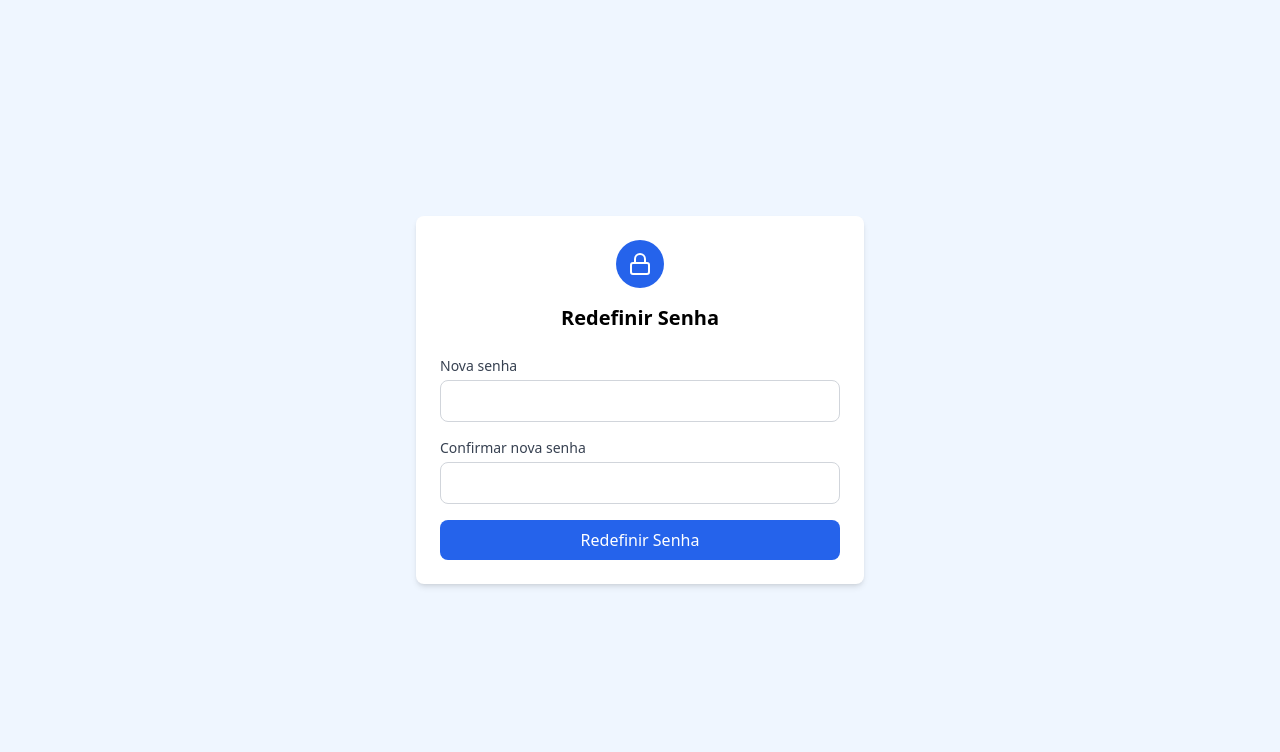
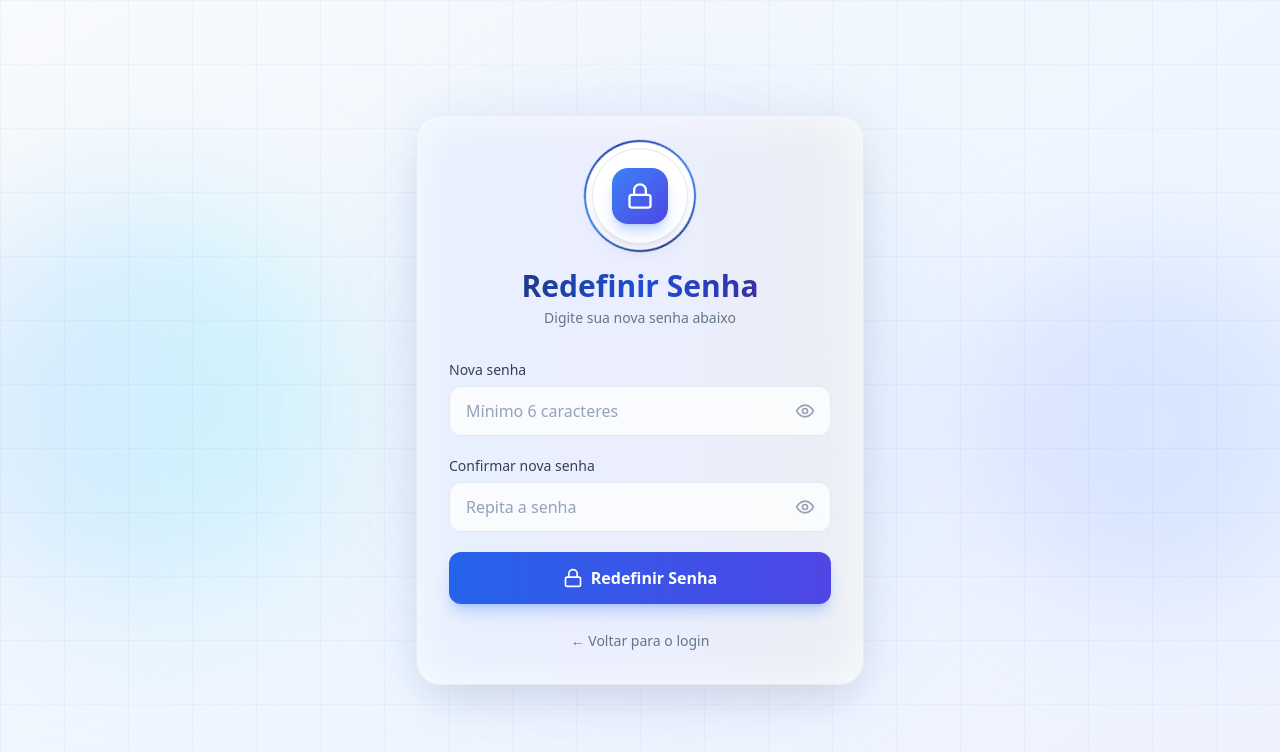
Before and after one commit to sistemas-fafin-lab/flowlab, a React (Vite) app: page /reset-password in a window 1280 px wide. Shown: the top 752 px of the page. Built offline with nearby package versions, Linux system fonts and the light colour scheme.

Commit message:
melhorando a UI

```diff
--- a/src/components/ResetPassword.tsx
+++ b/src/components/ResetPassword.tsx
@@ -1,11 +1,13 @@
 import React, { useState, useEffect } from 'react';
 import { useNavigate } from 'react-router-dom';
 import { supabase } from '../lib/supabase';
-import { Lock } from 'lucide-react';
+import { Lock, Eye, EyeOff, CheckCircle } from 'lucide-react';
 
 const ResetPassword: React.FC = () => {
   const [newPassword, setNewPassword] = useState('');
   const [confirmPassword, setConfirmPassword] = useState('');
+  const [showPassword, setShowPassword] = useState(false);
+  const [showConfirmPassword, setShowConfirmPassword] = useState(false);
   const [loading, setLoading] = useState(false);
   const [success, setSuccess] = useState(false);
   const [error, setError] = useState<string | null>(null);
@@ -43,6 +45,11 @@ const ResetPassword: React.FC = () => {
       return;
     }
 
+    if (newPassword.length < 6) {
+      setError('A senha deve ter pelo menos 6 caracteres.');
+      return;
+    }
+
     setLoading(true);
     const { error } = await supabase.auth.updateUser({ password: newPassword });
 
@@ -57,59 +64,146 @@ const ResetPassword: React.FC = () => {
   };
 
   return (
-    <div className="min-h-screen flex items-center justify-center bg-blue-50 px-4">
-      <div className="max-w-md w-full bg-white shadow-md rounded-lg p-6">
-        <div className="flex items-center justify-center mb-4">
-          <div className="bg-blue-600 p-3 rounded-full">
-            <Lock className="text-white w-6 h-6" />
+    <div className="min-h-screen bg-gradient-to-br from-slate-50 via-blue-50 to-indigo-50 flex items-center justify-center p-4 relative overflow-hidden">
+      {/* Animated gradient mesh background */}
+      <div className="absolute inset-0 overflow-hidden pointer-events-none">
+        {/* Animated orbs */}
+        <div className="absolute top-1/4 -left-20 w-96 h-96 bg-gradient-to-r from-blue-200/50 to-cyan-200/50 rounded-full blur-3xl animate-blob"></div>
+        <div className="absolute bottom-1/4 -right-20 w-96 h-96 bg-gradient-to-r from-indigo-200/50 to-blue-200/50 rounded-full blur-3xl animate-blob animation-delay-2000"></div>
+        <div className="absolute top-1/2 left-1/2 -translate-x-1/2 -translate-y-1/2 w-[600px] h-[600px] bg-gradient-to-r from-slate-200/30 to-blue-200/30 rounded-full blur-3xl animate-pulse-soft"></div>
+
+        {/* Grid pattern overlay */}
+        <div className="absolute inset-0 bg-[linear-gradient(rgba(30,58,138,0.03)_1px,transparent_1px),linear-gradient(90deg,rgba(30,58,138,0.03)_1px,transparent_1px)] bg-[size:64px_64px]"></div>
+      </div>
+
+      <div className="max-w-md w-full bg-white/80 backdrop-blur-2xl rounded-3xl shadow-2xl shadow-slate-900/10 p-8 animate-scale-in relative z-10 border border-slate-200/50">
+        {/* Subtle glow effect behind card */}
+        <div className="absolute -inset-1 bg-gradient-to-r from-blue-500/10 via-indigo-500/10 to-slate-500/10 rounded-3xl blur-xl -z-10"></div>
+
+        <div className="text-center mb-8">
+          {/* Modern logo container with rotating border */}
+          <div className="relative inline-flex items-center justify-center mb-6">
+            {/* Outer rotating ring */}
+            <div className="absolute w-28 h-28 rounded-full border-2 border-transparent animate-spin-slow" style={{ background: 'linear-gradient(white, white) padding-box, linear-gradient(to right, #1e3a8a, #3b82f6, #1e40af) border-box', animationDuration: '8s' }}></div>
+
+            {/* Logo background with glassmorphism */}
+            <div className="relative w-24 h-24 rounded-full bg-white backdrop-blur-md border border-slate-200 flex items-center justify-center shadow-lg shadow-blue-900/10">
+              <div className="w-14 h-14 bg-gradient-to-br from-blue-500 to-indigo-600 rounded-2xl flex items-center justify-center shadow-lg shadow-blue-500/30">
+                <Lock className="w-7 h-7 text-white" />
               </div>
             </div>
-        <h2 className="text-xl font-semibold text-center mb-6">Redefinir Senha</h2>
+          </div>
+
+          <h1 className="text-3xl font-bold mb-1">
+            <span className="bg-gradient-to-r from-blue-900 via-blue-700 to-indigo-800 bg-clip-text text-transparent">
+              Redefinir Senha
+            </span>
+          </h1>
+          <p className="text-slate-500 text-sm">
+            Digite sua nova senha abaixo
+          </p>
+        </div>
 
         {error && (
-          <div className="mb-4 text-sm text-red-600 bg-red-50 border border-red-200 rounded-md p-3">
+          <div className="mb-4 p-3 bg-red-50 border border-red-200 rounded-xl text-red-700 text-sm animate-shake flex items-center gap-2">
+            <span className="flex-shrink-0 w-5 h-5 bg-red-100 rounded-full flex items-center justify-center text-red-500 font-bold text-xs">!</span>
             {error}
           </div>
         )}
 
         {success ? (
-          <div className="text-green-600 text-center">
-            Senha redefinida com sucesso! Redirecionando para login...
+          <div className="text-center py-8 animate-fade-in-up">
+            <div className="w-20 h-20 bg-gradient-to-br from-emerald-400 to-green-500 rounded-full flex items-center justify-center mx-auto mb-4 shadow-lg shadow-green-500/30">
+              <CheckCircle className="w-10 h-10 text-white" />
+            </div>
+            <h3 className="text-xl font-semibold text-slate-800 mb-2">Senha Redefinida!</h3>
+            <p className="text-slate-500">Redirecionando para o login...</p>
+            <div className="mt-4 flex justify-center">
+              <div className="w-8 h-8 border-4 border-blue-200 border-t-blue-600 rounded-full animate-spin"></div>
+            </div>
           </div>
         ) : (
-          <form onSubmit={handleSubmit} className="space-y-4">
-            <div>
-              <label className="block text-sm font-medium text-gray-700 mb-1">Nova senha</label>
+          <form onSubmit={handleSubmit} className="space-y-5">
+            <div className="animate-fade-in-up" style={{ animationDelay: '0.1s' }}>
+              <label className="block text-sm font-medium text-slate-700 mb-1.5">
+                Nova senha
+              </label>
+              <div className="relative">
                 <input
-                type="password"
+                  type={showPassword ? 'text' : 'password'}
                   value={newPassword}
                   onChange={(e) => setNewPassword(e.target.value)}
                   required
                   minLength={6}
-                className="w-full px-3 py-2 border border-gray-300 rounded-lg"
+                  className="w-full px-4 py-3 pr-12 border border-slate-200 rounded-xl focus:ring-2 focus:ring-blue-500/30 focus:border-blue-500 transition-all duration-200 hover:border-slate-300 bg-white/70 backdrop-blur-sm text-slate-800 placeholder:text-slate-400"
+                  placeholder="Mínimo 6 caracteres"
                 />
+                <button
+                  type="button"
+                  onClick={() => setShowPassword(!showPassword)}
+                  className="absolute right-3 top-1/2 -translate-y-1/2 text-slate-400 hover:text-slate-600 transition-colors p-1"
+                >
+                  {showPassword ? <EyeOff className="w-5 h-5" /> : <Eye className="w-5 h-5" />}
+                </button>
+              </div>
             </div>
 
-            <div>
-              <label className="block text-sm font-medium text-gray-700 mb-1">Confirmar nova senha</label>
+            <div className="animate-fade-in-up" style={{ animationDelay: '0.2s' }}>
+              <label className="block text-sm font-medium text-slate-700 mb-1.5">
+                Confirmar nova senha
+              </label>
+              <div className="relative">
                 <input
-                type="password"
+                  type={showConfirmPassword ? 'text' : 'password'}
                   value={confirmPassword}
                   onChange={(e) => setConfirmPassword(e.target.value)}
                   required
                   minLength={6}
-                className="w-full px-3 py-2 border border-gray-300 rounded-lg"
+                  className="w-full px-4 py-3 pr-12 border border-slate-200 rounded-xl focus:ring-2 focus:ring-blue-500/30 focus:border-blue-500 transition-all duration-200 hover:border-slate-300 bg-white/70 backdrop-blur-sm text-slate-800 placeholder:text-slate-400"
+                  placeholder="Repita a senha"
                 />
+                <button
+                  type="button"
+                  onClick={() => setShowConfirmPassword(!showConfirmPassword)}
+                  className="absolute right-3 top-1/2 -translate-y-1/2 text-slate-400 hover:text-slate-600 transition-colors p-1"
+                >
+                  {showConfirmPassword ? <EyeOff className="w-5 h-5" /> : <Eye className="w-5 h-5" />}
+                </button>
+              </div>
             </div>
 
+            <div className="animate-fade-in-up" style={{ animationDelay: '0.3s' }}>
               <button
                 type="submit"
                 disabled={loading}
-              className="w-full bg-blue-600 text-white py-2 px-4 rounded-lg hover:bg-blue-700 disabled:opacity-50"
+                className="w-full py-3.5 px-4 bg-gradient-to-r from-blue-600 to-indigo-600 hover:from-blue-700 hover:to-indigo-700 text-white font-semibold rounded-xl shadow-lg shadow-blue-500/30 hover:shadow-blue-500/40 disabled:opacity-50 disabled:cursor-not-allowed transition-all duration-300 flex items-center justify-center gap-2 group"
               >
-              {loading ? 'Salvando...' : 'Redefinir Senha'}
+                {loading ? (
+                  <>
+                    <div className="w-5 h-5 border-2 border-white/30 border-t-white rounded-full animate-spin"></div>
+                    <span>Salvando...</span>
+                  </>
+                ) : (
+                  <>
+                    <Lock className="w-5 h-5 group-hover:scale-110 transition-transform" />
+                    <span>Redefinir Senha</span>
+                  </>
+                )}
               </button>
+            </div>
           </form>
+        )}
+
+        {/* Link para voltar ao login */}
+        {!success && (
+          <div className="mt-6 text-center animate-fade-in-up" style={{ animationDelay: '0.4s' }}>
+            <button
+              onClick={() => navigate('/')}
+              className="text-sm text-slate-500 hover:text-blue-600 transition-colors"
+            >
+              ← Voltar para o login
+            </button>
+          </div>
         )}
       </div>
     </div>
```
Lines whose indentation alone changed are shown as unchanged.
